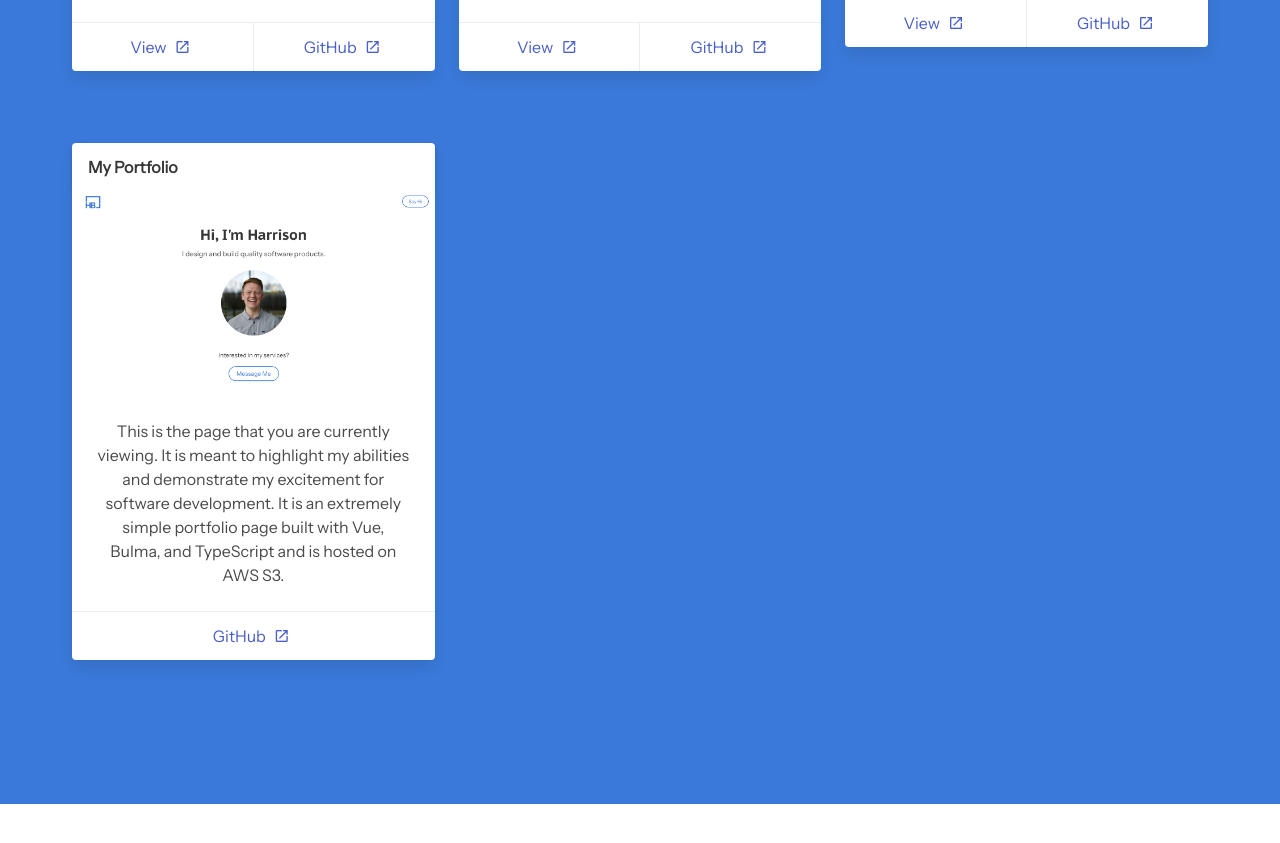
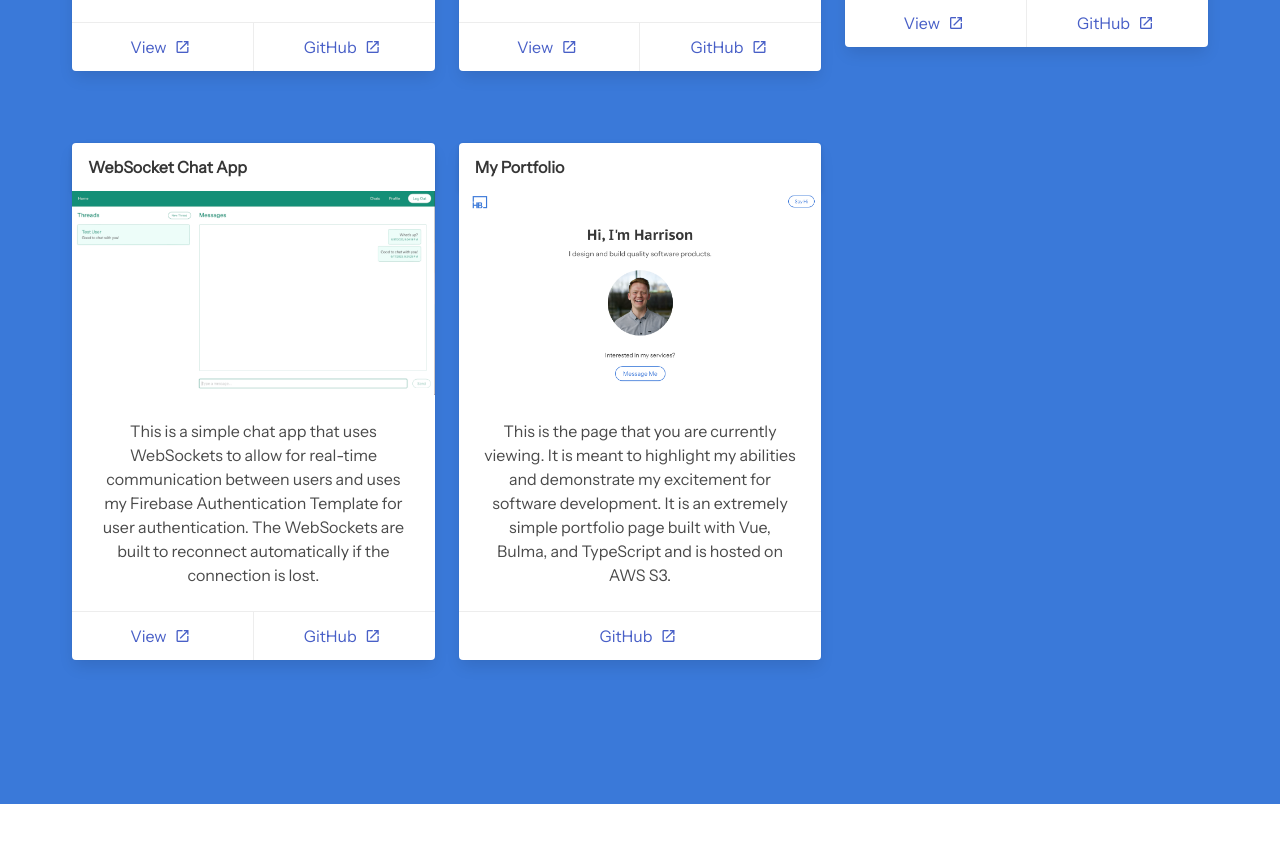
Before and after one commit to hbludworth/portfolio, a Vue app: page / in a window 1280 px wide. Shown: the part 3060-3903 px from the top of the page. Built offline with nearby package versions, Linux system fonts and the light colour scheme; a web font is replaced by a local one.

Commit message:
added chat app

```diff
--- a/src/views/HomeView.vue
+++ b/src/views/HomeView.vue
@@ -350,6 +350,14 @@ const myProjects: Ref<ProjectTemplate[]> = ref([
     githubLink: 'https://github.com/hbludworth/firebase-template',
   },
   {
+    title: 'WebSocket Chat App',
+    imagePath: 'chat.png',
+    description:
+      'This is a simple chat app that uses WebSockets to allow for real-time communication between users and uses my Firebase Authentication Template for user authentication. The WebSockets are built to reconnect automatically if the connection is lost.',
+    viewLink: 'https://chat.harrisonbludworth.com',
+    githubLink: 'https://github.com/hbludworth/websocket-chat',
+  },
+  {
     title: 'My Portfolio',
     imagePath: 'portfolio.png',
     description:
```
Also changed, not shown: src/assets/chat.png (added).
